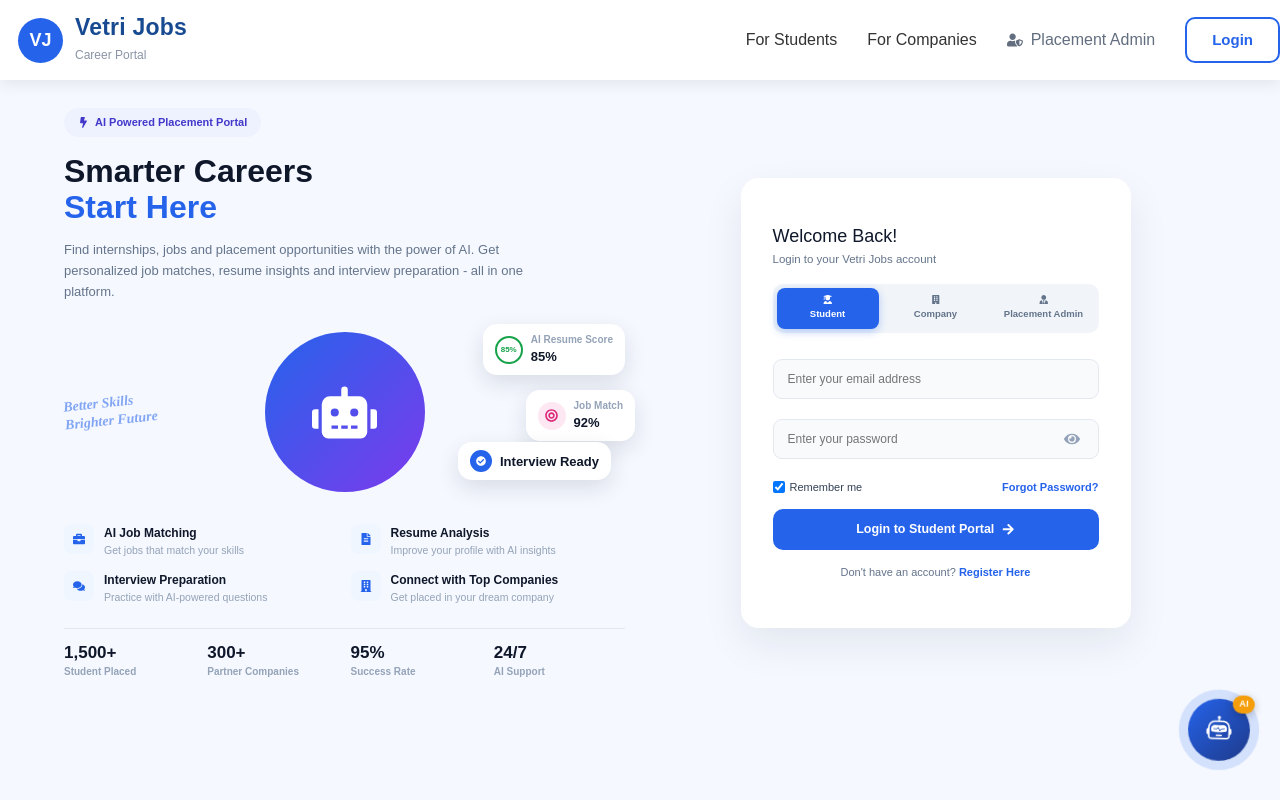
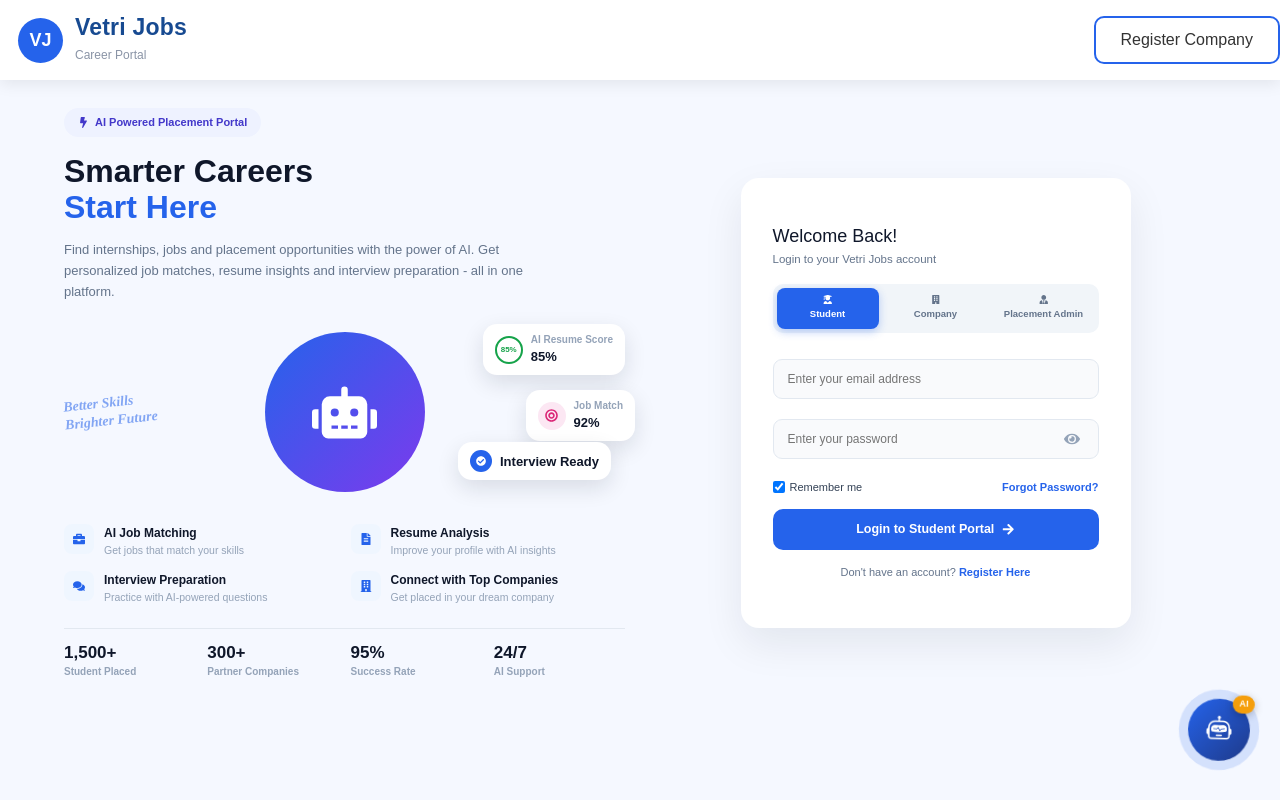
Before and after one commit to padmavathyprasannakumar/vetri-jobs-system, a React (Vite) app in the folder vetri_jobs_frontend/: page / in a window 1280 px wide. Shown: the top 800 px of the page. Built offline with nearby package versions, Linux system fonts and the light colour scheme; no server answers.

Commit message:
Update Navbar.jsx

```diff
--- a/vetri_jobs_frontend/src/components/Navbar/Navbar.jsx
+++ b/vetri_jobs_frontend/src/components/Navbar/Navbar.jsx
@@ -12,8 +12,7 @@ import {
 import {
     FaBars,
     FaTimes,
-    FaUserCircle,
-    FaUserShield
+    FaUserCircle
 } from "react-icons/fa";
 
 import BrandLogo from "../BrandLogo/BrandLogo";
@@ -72,7 +71,9 @@ return (
 
 
 
-{/* LOGO */}
+{/* LOGO - also serves as the "go home / login" entry point,
+    since clicking it already navigates to "/", where the
+    Student/Company/Placement Admin login tabs all live. */}
 
 <BrandLogo onClick={()=>navigate("/")}/>
 
@@ -132,9 +133,15 @@ menuOpen
 
 
 {/*
-    "Home" link removed - the logo (BrandLogo, top-left)
-    already navigates to "/" on click, so this was a
-    duplicate way to do the same thing.
+    Everything except Company Register has been removed here.
+    Student and Placement Admin accounts are created only in
+    Django Admin now, so there is nothing left to self-serve
+    for them - and "Home", "For Students", "Placement Admin"
+    and a standalone "Login" button all used to point at the
+    exact same "/" page (where every role's login tab already
+    lives), which was confusing rather than useful. Company
+    Register is the one distinct, real action left, so it's
+    the only thing shown to a logged-out visitor.
 */}
 
 
@@ -143,72 +150,17 @@ menuOpen
 
 !user &&
 
-<>
+<Link
 
-
-{/*
-    Students no longer self-register - accounts are created
-    by a placement admin. "For Students" now takes them to
-    the home page's login card instead of a registration
-    form, same destination the old /student/login route
-    already redirected to.
-*/}
-
-<Link to="/">
-
-For Students
-
-</Link>
-
-
-
-
-
-<Link to="/company/register">
-
-For Companies
-
-</Link>
-
-
-
-<Link to="/placement/login" className="placement-nav-link">
-
-<FaUserShield/>
-
-Placement Admin
-
-</Link>
-
-
-
-
-
-
-{/*
-    The standalone Register button is removed - "For
-    Companies" above already links to /company/register,
-    which is now the only self-registration path, so a
-    second button offering the same destination was
-    redundant.
-*/}
-
-
-<button
+to="/company/register"
 
 className="navbar-login-btn"
 
-onClick={()=>navigate("/")}
-
 >
 
-Login
+Register Company
 
-</button>
-
-
-
-</>
+</Link>
 
 
 }
```
